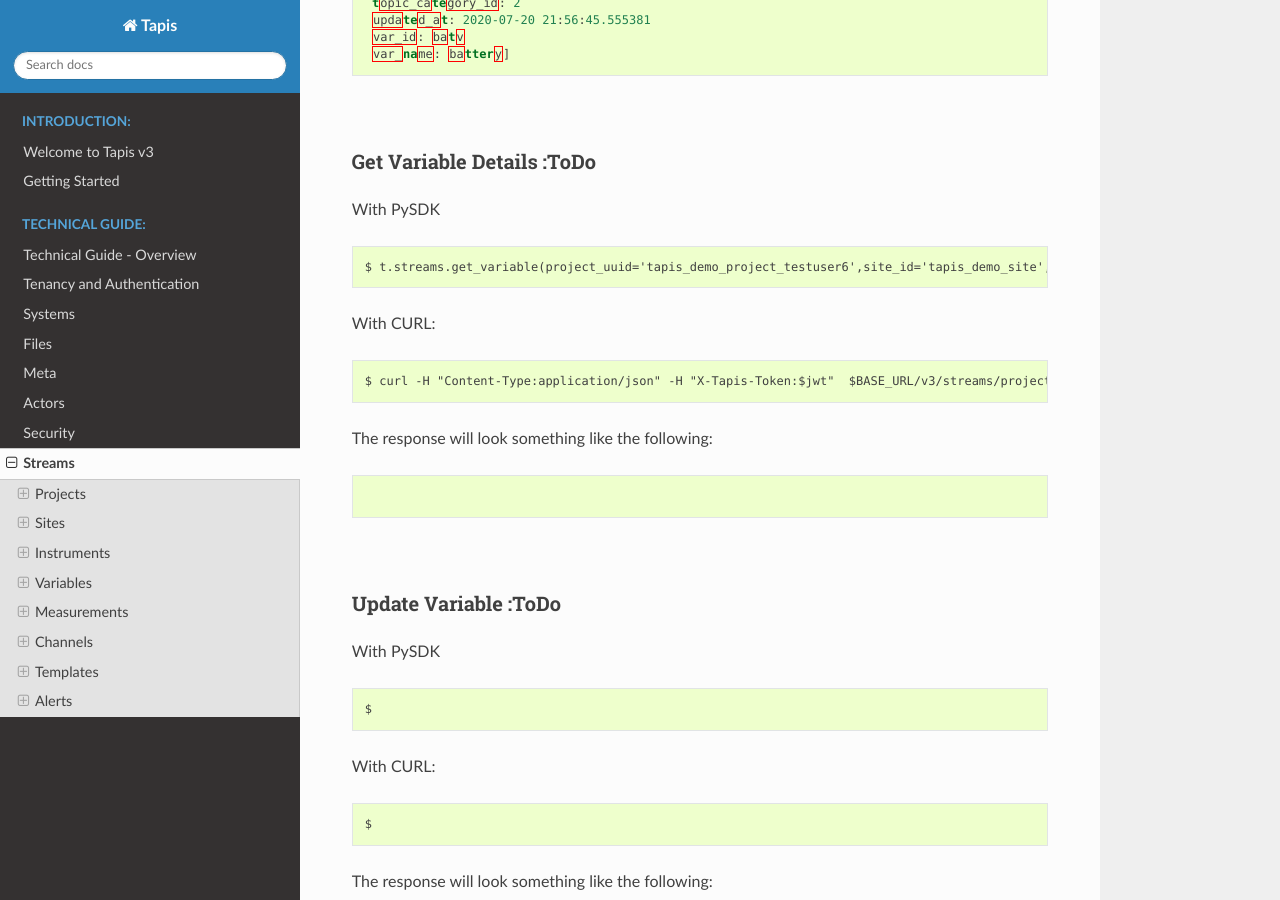
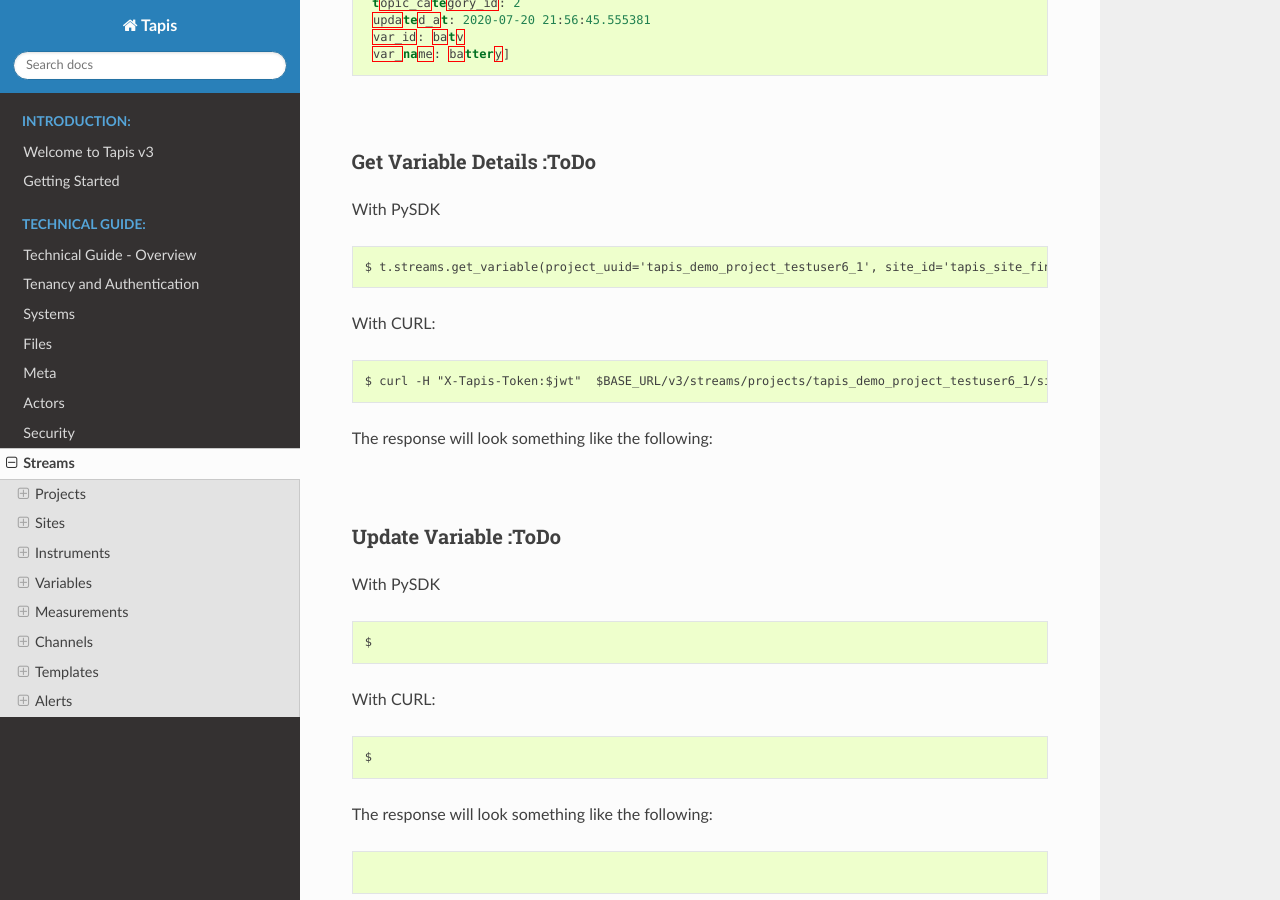
Before and after one commit to tapis-project/documentation, a Sphinx documentation site: the page built from source/technical/streams.rst, in a window 1280 px wide and 900 px high, scrolled down 10346 px. Built offline with Sphinx 7.4.7 and the Read the Docs theme 2.0.0, drawn with Linux system fonts in a browser that asks for light colours; some of the changed text lies outside the part shown.

Commit message:
fixed variable get

```diff
--- a/source/technical/streams.rst
+++ b/source/technical/streams.rst
@@ -195,7 +195,7 @@
 
 .. code-block:: plaintext
 
-       $  curl -X POST -H "Content-Type:application/json" -H "X-Tapis-Token:$jwt --data '{"site_name":"tapis_demo_site","latitude":50,"longitude":10,"elevation":2,"site_id":"tapis_demo_site", "description":"test_site"}' $BASE_URL/v3/streams/projects/tapis_demo_project_testuser6/sites
+       $  curl -X POST -H "Content-Type:application/json" -H "X-Tapis-Token:$jwt" --data '{"site_name":"tapis_demo_site","latitude":50,"longitude":10,"elevation":2,"site_id":"tapis_demo_site", "description":"test_site"}' $BASE_URL/v3/streams/projects/tapis_demo_project_testuser6/sites
 
 
 The response will look something like the following:
@@ -578,20 +578,26 @@
 
 .. code-block:: plaintext
 
-        $ t.streams.get_variable(project_uuid='tapis_demo_project_testuser6',site_id='tapis_demo_site', inst_id='demo_instrument', var_id='batv')
+        $ t.streams.get_variable(project_uuid='tapis_demo_project_testuser6_1', site_id='tapis_site_final', inst_id='tapis_inst_final', var_id='batv')
 
 With CURL:
 
 .. code-block:: plaintext
 
-        $ curl -H "Content-Type:application/json" -H "X-Tapis-Token:$jwt"  $BASE_URL/v3/streams/projects/tapis_demo_project_testuser6/sites/tapis_demo_site/instruments/demo_instrument/variables/batv
+        $ curl -H "X-Tapis-Token:$jwt"  $BASE_URL/v3/streams/projects/tapis_demo_project_testuser6_1/sites/tapis_site_final/instruments/tapis_inst_final/variables/batv
 
 The response will look something like the following:
 
 .. container:: foldable
 
      .. code-block:: json
-
+        [
+        chords_id: 21
+        shortname: bat
+        updated_at: 2020-08-18 20:46:11.673033
+        var_id: batv
+        var_name: battery
+        ]
 
 |
 
```
